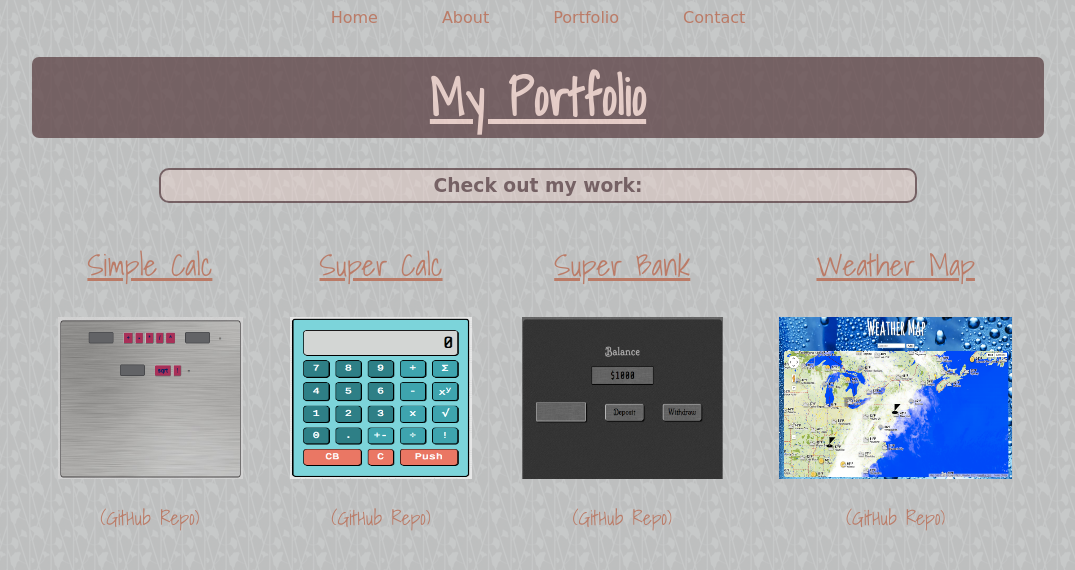
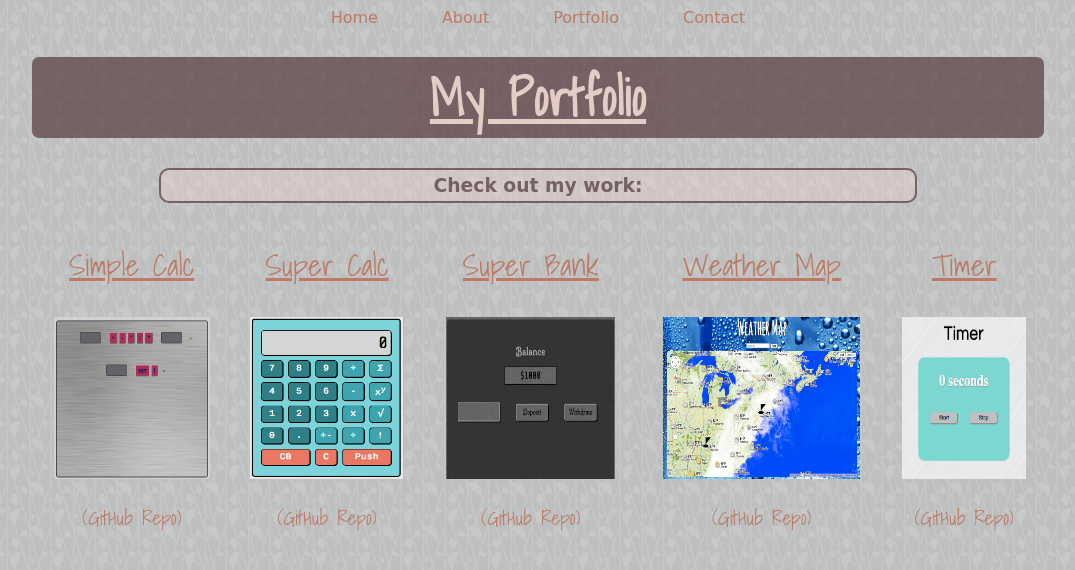
Before and after one commit to kelleystephens/portfolio, a plain HTML site: page index.html in a window 1280 px wide. Shown: the whole page, without its empty margins (102-1177 px from the left). Drawn offline with Linux system fonts and the light colour scheme; a web font is replaced by a local one.

Commit message:
timer added

```diff
--- a/index.html
+++ b/index.html
@@ -30,12 +30,16 @@
         <td>
           <a href='http://www.kelleystephens.com/weather-map'>Weather Map</a>
         </td>
+        <td>
+          <a href='http://www.kelleystephens.com/timer'>Timer</a>
+        </td>
       </tr>
       <tr>
         <td class='preview' id='simplecalc'></td>
         <td class='preview' id='supercalc'></td>
         <td class='preview' id='superbank'></td>
         <td class='preview' id='weathermap'></td>
+        <td class='preview' id='timer'></td>
       </tr>
       <tr class='repo'>
         <td>
@@ -50,6 +54,9 @@
         <td>
           <a class='repo' href='https://github.com/kelleystephens/weather-map'>(GitHub Repo)</a>
         </td>
+        <td>
+          <a class='repo' href='https://github.com/kelleystephens/drills-1/blob/master/app/js/source/d-10.js'>(GitHub Repo)</a>
+        </td>
       </tr>
     </table>
   </body>
--- a/style.css
+++ b/style.css
@@ -101,6 +101,10 @@ a:visited {
   background-image: url('images/weather_map.png');
 }
 
+#timer {
+  background-image: url('images/timer.png');
+}
+
 .repo {
   font-family: 'Shadows Into Light', cursive;
   font-size: 20px;
```
